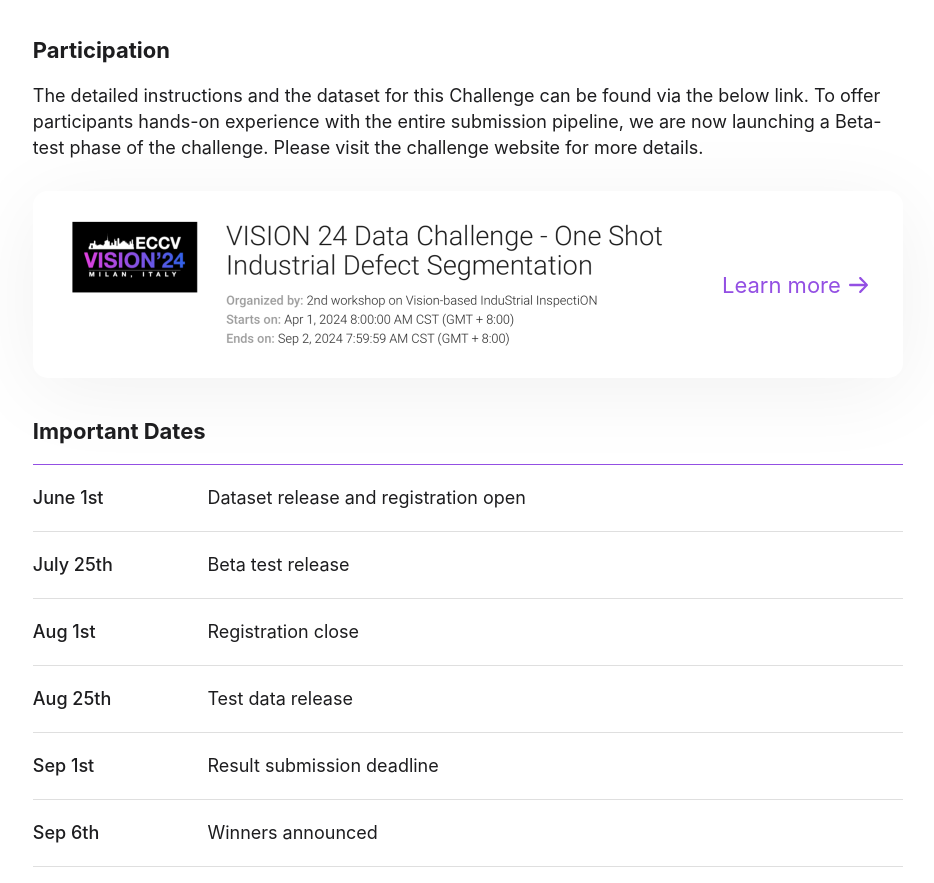
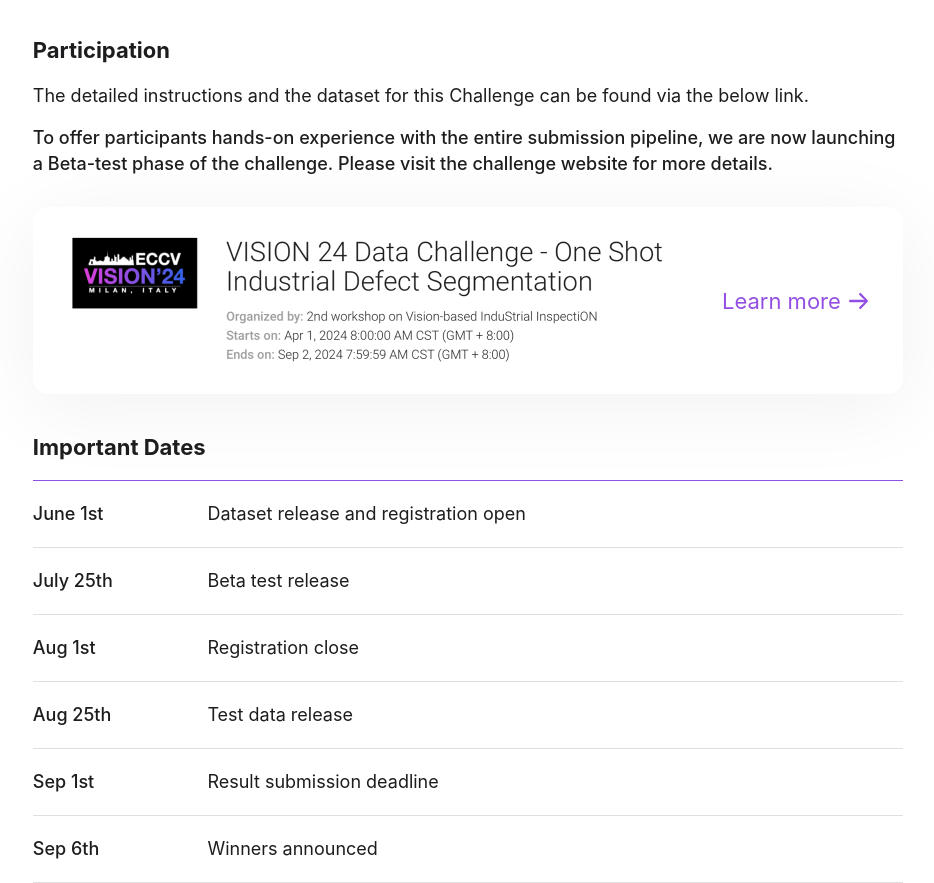
Before and after one commit to vision-based-industrial-inspection/eccv-24, a plain HTML site: page index.html in a window 1280 px wide. Shown: the part 4271-5154 px from the top of the page, without its empty margins (172-1106 px from the left). Drawn offline with Linux system fonts and the light colour scheme.

Commit message:
update participation

```diff
--- a/index.html
+++ b/index.html
@@ -206,7 +206,8 @@
             <p>The Organizers encourage all Participants to submit formal reports or methodology papers to the workshop paper submission track. The papers shall undergo a rigorous and formal evaluation process.</p>
         </div>
         <h2>Participation</h2>
-        <p>The detailed instructions and the dataset for this Challenge can be found via the below link. To offer participants hands-on experience with the entire submission pipeline, we are now launching a Beta-test phase of the challenge. Please visit the challenge website for more details.</p>
+        <p>The detailed instructions and the dataset for this Challenge can be found via the below link.</p>
+        <p style="margin-top: 16px;"><b>To offer participants hands-on experience with the entire submission pipeline, we are now launching a Beta-test phase of the challenge. Please visit the challenge website for more details.</b></p>
         <a class="link-card" href="https://eval.ai/web/challenges/challenge-page/2314/overview" target="_blank">
             <img class="link-image" src="./images/challenge_link.png" alt="">
             <span>Learn more<img src="./images/arrow_right.svg" alt=""></span>
```
